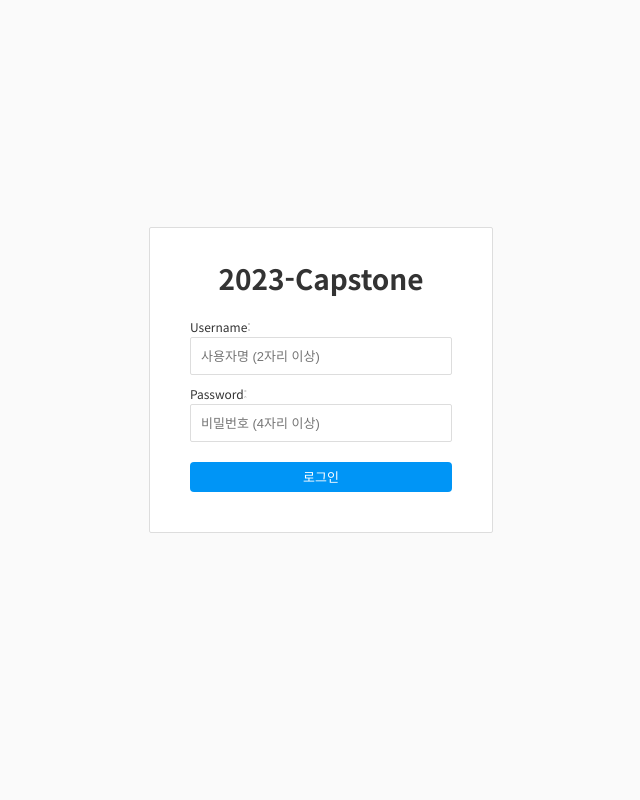
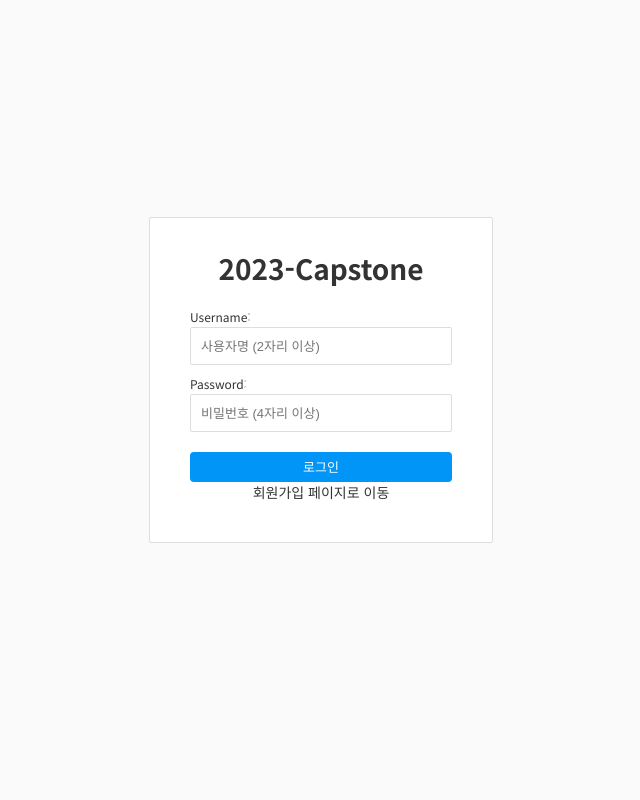
Before and after one commit to Choi-JY1107/2023-2-Capstone-Server, a Django app: page /users/login/ in a window 1280 px wide. Shown: the whole page, without its empty margins (319-959 px from the left). Run offline with Django 4.2, Linux system fonts and the light colour scheme.

Commit message:
feat: 로그인, 회원가입 전환 링크 추가

```diff
--- a/templates/users/login.html
+++ b/templates/users/login.html
@@ -11,6 +11,7 @@
             {% csrf_token %}
             {{ form.as_p }}
             <button type="submit" class="btn btn-login">로그인</button>
+            <a href="/users/signup/">회원가입 페이지로 이동</a>
         </form>
     </div>
 </body>
--- a/templates/users/signup.html
+++ b/templates/users/signup.html
@@ -12,6 +12,7 @@
             {% csrf_token %}
             {{ form.as_p }}
             <button type="submit" class="btn btn-signup">회원가입</button>
+            <a href="/users/login/">로그인 페이지로 이동</a>
         </form>
     </div>
 </body>
```
